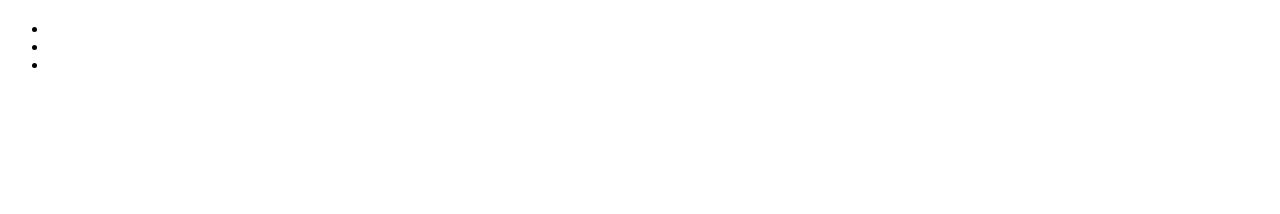
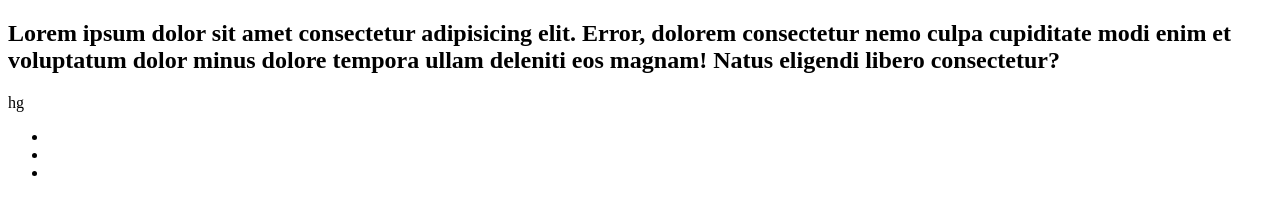
Before and after one commit to gokhan8344/coder-bilisim-odevler, a plain HTML site: page deneme/index.html in a window 1280 px wide. Drawn offline with Linux system fonts and the light colour scheme.

Commit message:
Update index.html

```diff
--- a/deneme/index.html
+++ b/deneme/index.html
@@ -8,8 +8,8 @@
 </head>
 <body>
     <div>
-        <h2> </h2>
-        <p> </p>
+        <h2>Lorem ipsum dolor sit amet consectetur adipisicing elit. Error, dolorem consectetur nemo culpa cupiditate modi enim et voluptatum dolor minus dolore tempora ullam deleniti eos magnam! Natus eligendi libero consectetur? </h2>
+        <p>hg </p>
         <ul>
             <li></li>
             <li></li>
```
